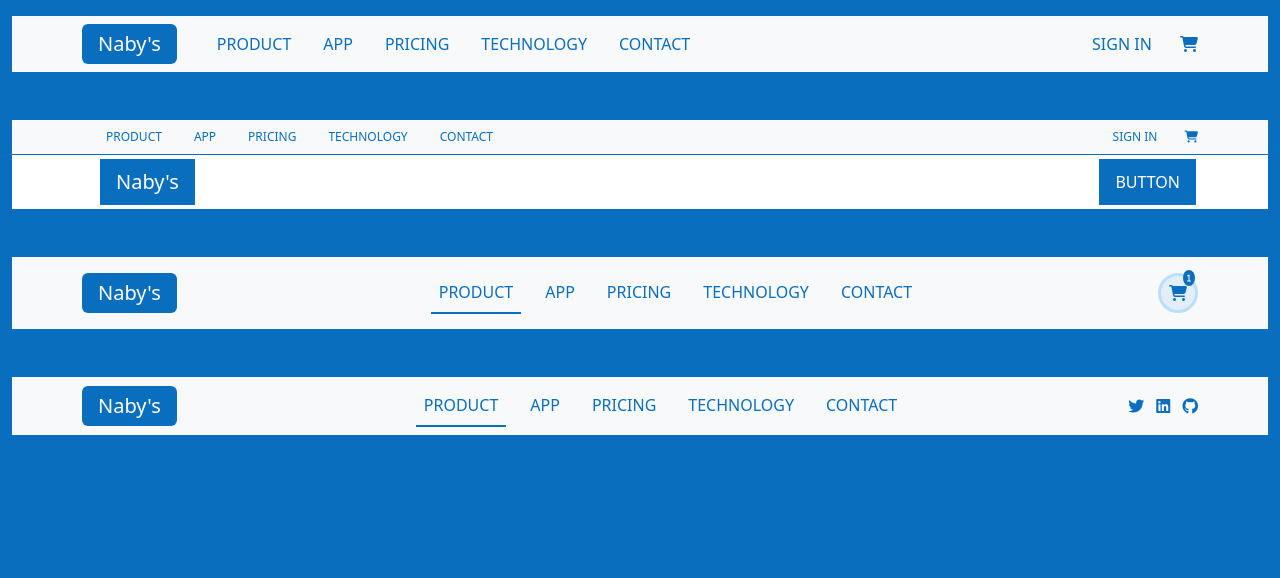
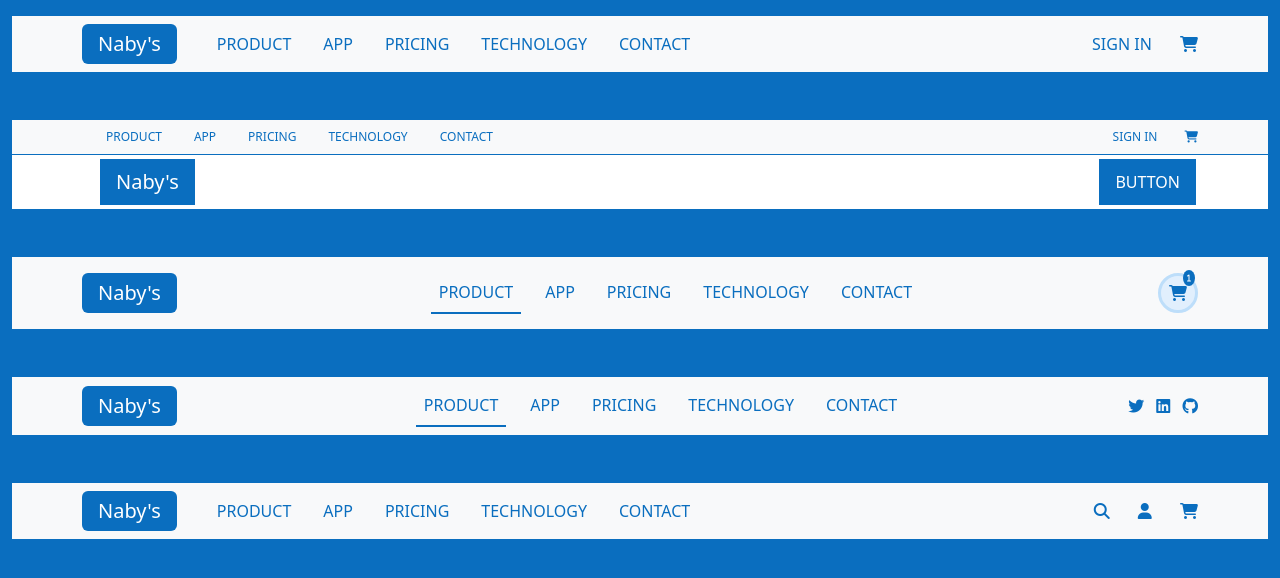
Before and after one commit to Naby-04/navigation-bar-styles, a plain HTML site: page index.html in a window 1280 px wide. Drawn offline with nearby package versions, Linux system fonts and the light colour scheme.

Commit message:
5e navbar

```diff
--- a/index.html
+++ b/index.html
@@ -237,7 +237,53 @@
 
       <!-- 4e style exit -->
       <!-- 5e style -->
-      <section class="style-5 mt-5"></section>
+      <section class="style-5 mt-5">
+        <nav class="navbar navbar-expand-lg bg-light">
+          <div class="container">
+            <a class="navbar-brand px-3 rounded-2" href="#">Naby's</a>
+            <button
+              class="navbar-toggler"
+              type="button"
+              data-bs-toggle="collapse"
+              data-bs-target="#navbarNav"
+              aria-controls="navbarNav"
+              aria-expanded="false"
+              aria-label="Toggle navigation"
+            >
+              <span class="navbar-toggler-icon"></span>
+            </button>
+            <div
+              class="collapse navbar-collapse justify-content-between"
+              id="navbarNav"
+            >
+              <ul class="navbar-nav">
+                <li class="nav-item">
+                  <a class="nav-link active ms-3" aria-current="page" href="#"
+                    >PRODUCT</a
+                  >
+                </li>
+                <li class="nav-item">
+                  <a class="nav-link ms-3" href="#">APP</a>
+                </li>
+                <li class="nav-item">
+                  <a class="nav-link ms-3" href="#">PRICING</a>
+                </li>
+                <li class="nav-item">
+                  <a class="nav-link ms-3" href="#">TECHNOLOGY</a>
+                </li>
+                <li class="nav-item">
+                  <a class="nav-link ms-3" href="#">CONTACT</a>
+                </li>
+              </ul>
+              <div class="user-area py-2 ms-3">
+                <i class="fa-solid fa-magnifying-glass"></i>
+                <i class="fa-solid fa-user ms-4"></i>
+                <i class="fa-solid fa-cart-shopping ms-4"></i>
+              </div>
+            </div>
+          </div>
+        </nav>
+      </section>
 
       <!-- 5e style exit -->
       <!-- 6e style -->
```
